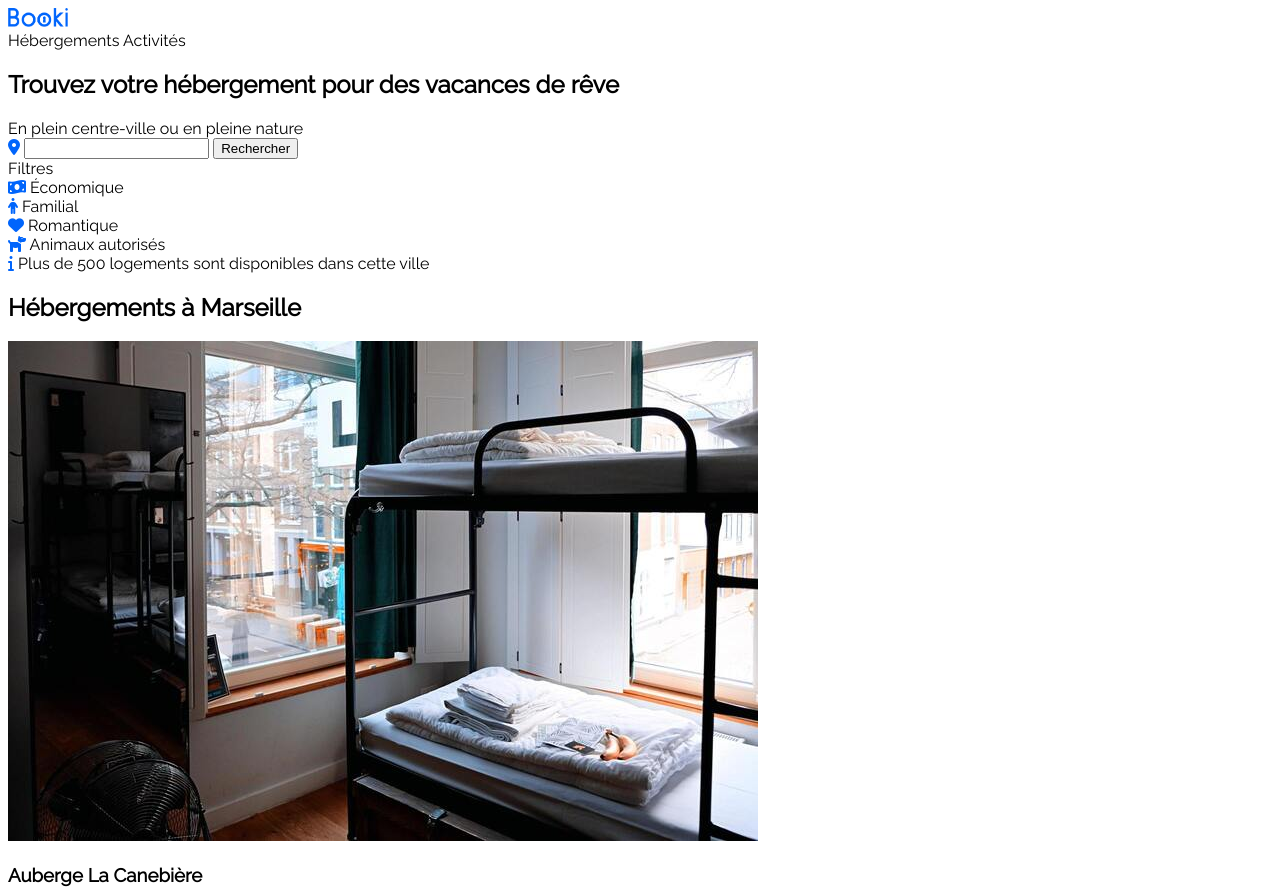
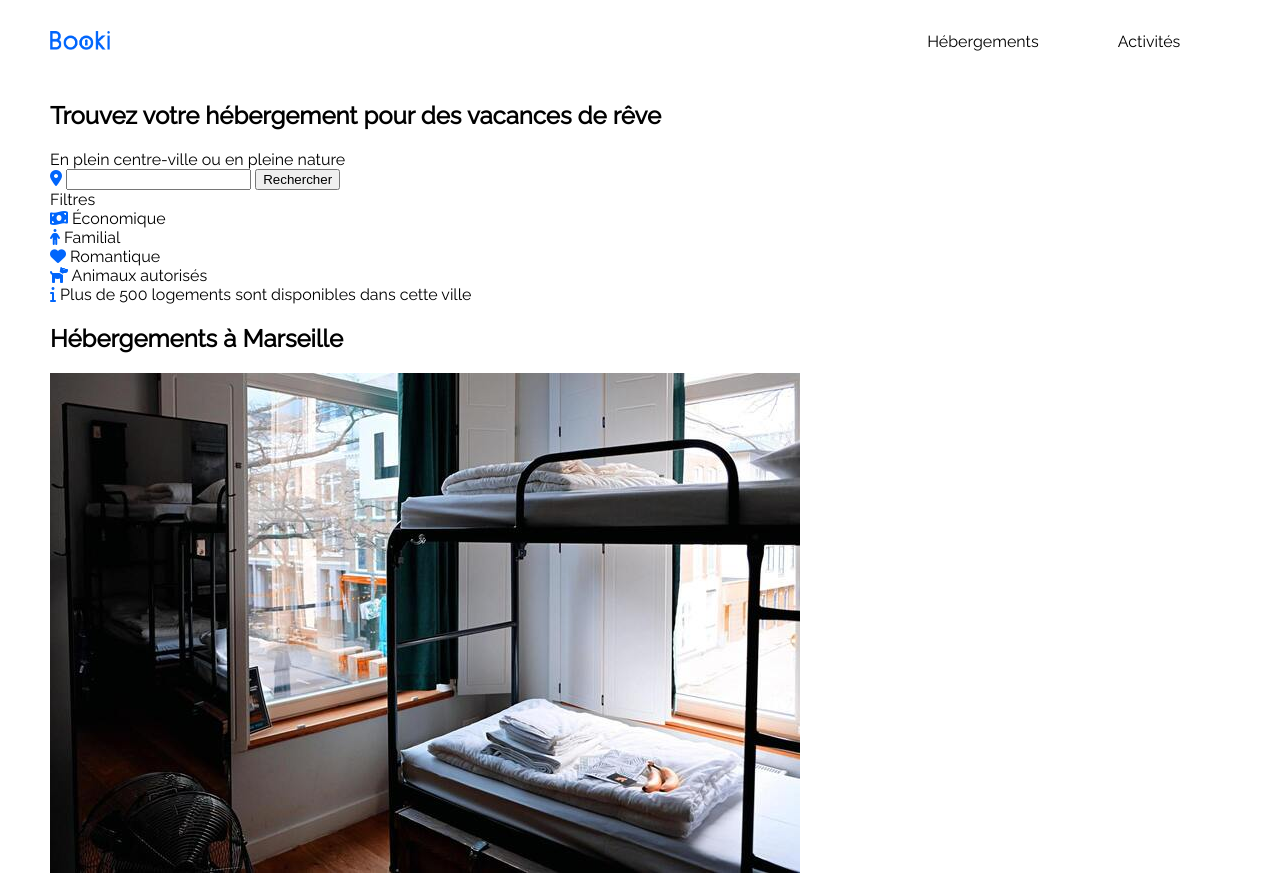
Before and after one commit to Aurelio-One/p1, a plain HTML site: page index.html in a window 1280 px wide. Shown: the top 889 px of the page. Drawn offline with Linux system fonts and the light colour scheme.

Commit message:
nav styling

```diff
--- a/css/style.css
+++ b/css/style.css
@@ -1,5 +1,6 @@
 /* GENERAL */
 body {
+    margin: 0;
     font-family: 'Raleway';
     font-size: 16px;
     background-color: #FFFFFF;
@@ -22,4 +23,28 @@ i {
 .wrapper {
     max-width: 1400px;
     margin: auto;
+    padding: 0 50px;
 }
+
+/* NAVIGATION */
+nav {
+    display: flex;
+    justify-content: space-between;
+}
+
+nav .header-logo {
+    display: flex;
+    align-items: center;
+}
+
+nav .header-links a {
+    width: 162px;
+    display: inline-block;
+    text-align: center;
+    padding: 30px 0;
+    border-top: 2px solid transparent;
+}
+
+nav .header-links a:hover {
+    border-color: #0065FC;
+}
--- a/index.html
+++ b/index.html
@@ -16,7 +16,7 @@
       <header>
         <nav>
           <div class="header-logo">
-            <img src="images/logo/Booki.png" width="60px" alt="Logo Booki" />
+            <img src="images/logo/Booki.png" height="19px" alt="Logo Booki" />
           </div>
           <div class="header-links">
             <a href="#stays">Hébergements</a>
```
